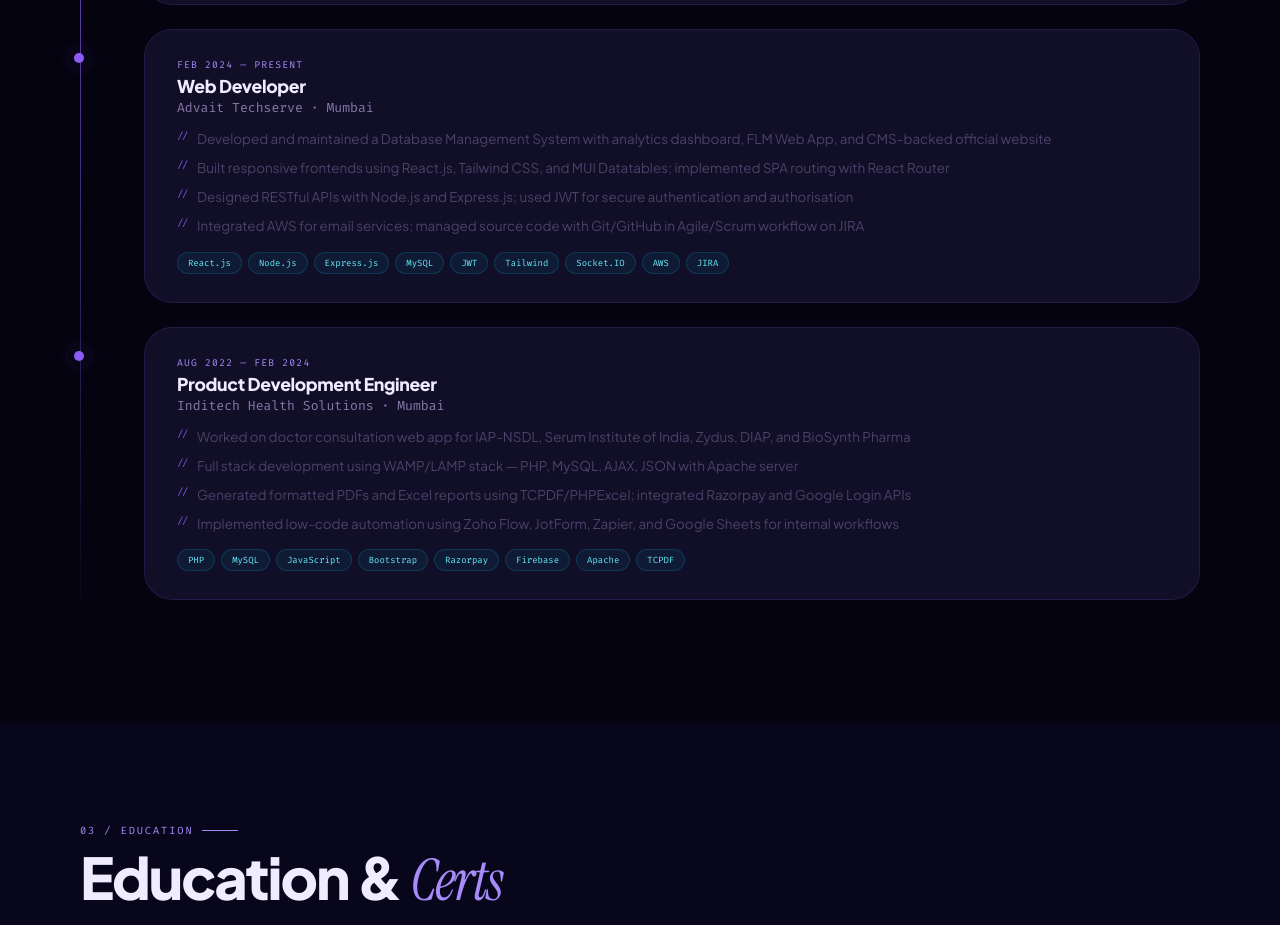
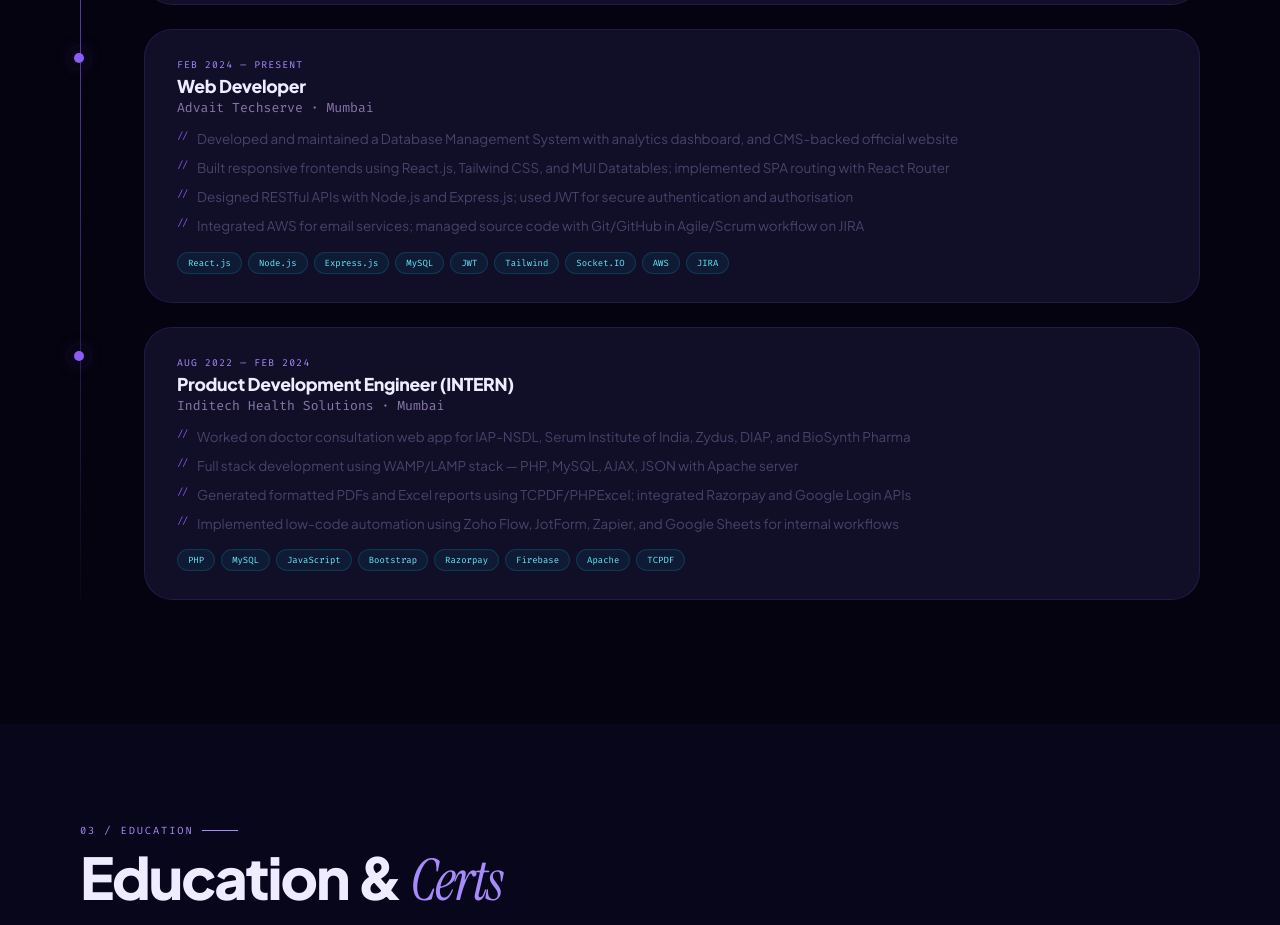
Before and after one commit to arnav7777/arnavpratapsingh, a plain HTML site: page portfolio.html in a window 1280 px wide. Shown: the part 2320-3245 px from the top of the page. Drawn offline with Linux system fonts and the light colour scheme.

Commit message:
updated code

```diff
--- a/portfolio.html
+++ b/portfolio.html
@@ -300,7 +300,7 @@ footer{border-top:1px solid var(--border);padding:26px 80px;display:flex;justify
       <div class="ti-inner">
         <div class="ti-header"><div><div class="td">FEB 2024 — PRESENT</div><div class="tr">Web Developer</div><div class="tc">Advait Techserve · Mumbai</div></div></div>
         <ul class="tp">
-          <li>Developed and maintained a Database Management System with analytics dashboard, FLM Web App, and CMS-backed official website</li>
+          <li>Developed and maintained a Database Management System with analytics dashboard, and CMS-backed official website</li>
           <li>Built responsive frontends using React.js, Tailwind CSS, and MUI Datatables; implemented SPA routing with React Router</li>
           <li>Designed RESTful APIs with Node.js and Express.js; used JWT for secure authentication and authorisation</li>
           <li>Integrated AWS for email services; managed source code with Git/GitHub in Agile/Scrum workflow on JIRA</li>
@@ -311,7 +311,7 @@ footer{border-top:1px solid var(--border);padding:26px 80px;display:flex;justify
     <div class="ti reveal">
       <div class="td-dot"></div>
       <div class="ti-inner">
-        <div class="ti-header"><div><div class="td">AUG 2022 — FEB 2024</div><div class="tr">Product Development Engineer</div><div class="tc">Inditech Health Solutions · Mumbai</div></div></div>
+        <div class="ti-header"><div><div class="td">AUG 2022 — FEB 2024</div><div class="tr">Product Development Engineer (INTERN)</div><div class="tc">Inditech Health Solutions · Mumbai</div></div></div>
         <ul class="tp">
           <li>Worked on doctor consultation web app for IAP-NSDL, Serum Institute of India, Zydus, DIAP, and BioSynth Pharma</li>
           <li>Full stack development using WAMP/LAMP stack — PHP, MySQL, AJAX, JSON with Apache server</li>
```
